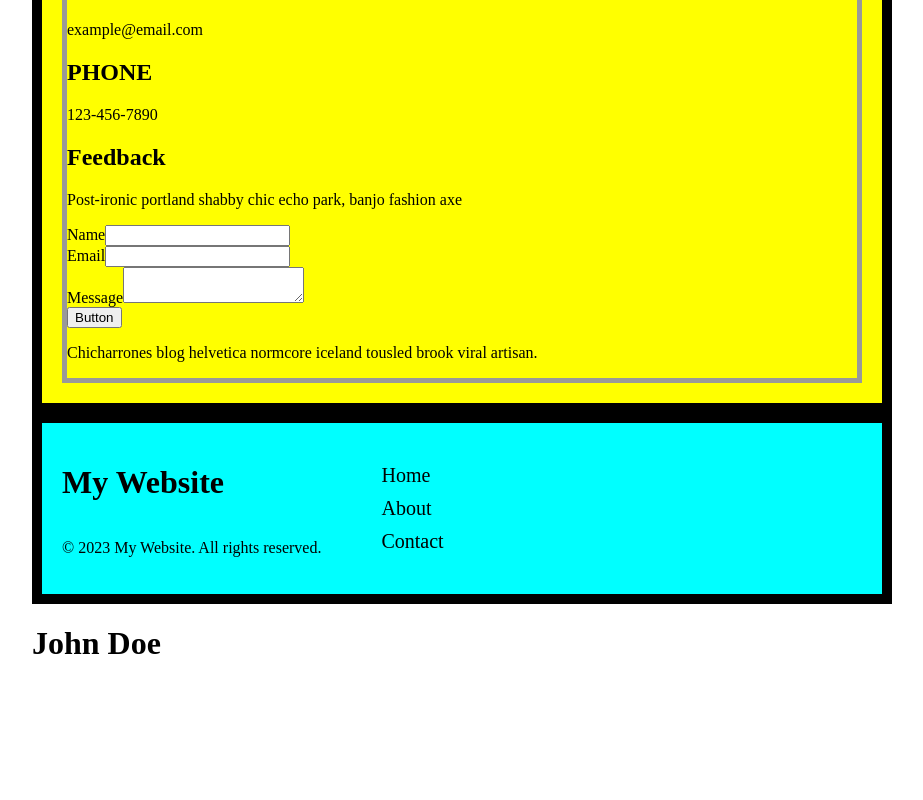
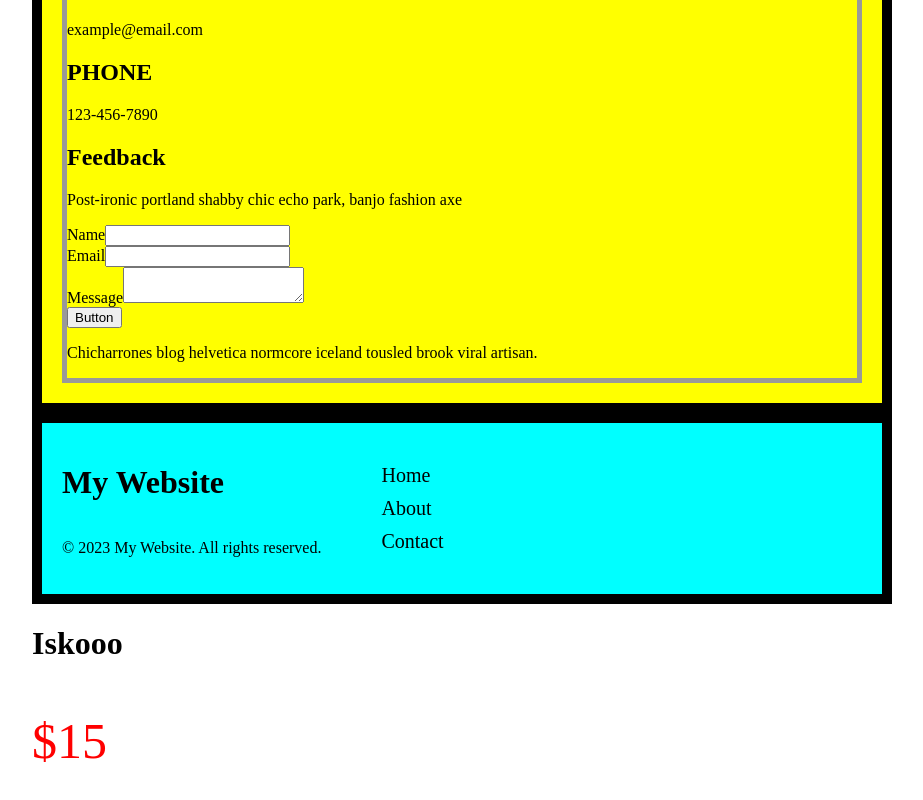
Before and after one commit to shumarbek/react-lesson-v13, a React (Vite) app: page / in a window 1280 px wide. Shown: the part 1319-2119 px from the top of the page, without its empty margins (208-1131 px from the left). Before the commit the page ends 2003 px from the top, so only its background shows below. Built offline with nearby package versions, Linux system fonts and the light colour scheme.

Commit message:
something happened

```diff
--- a/src/App.tsx
+++ b/src/App.tsx
@@ -1,10 +1,17 @@
-import { StrictMode } from "react";
+import { StrictMode, useState } from "react";
 import Layout from "./components/Layout";
+import { NarxContext, UserContext } from "./context/userContect";
 
 function App() {
+  const [username] = useState("Iskooo");
+  const [narx] = useState("$15");
   return (
     <StrictMode>
-      <Layout />
+      <UserContext.Provider value={username}>
+        <NarxContext.Provider value={narx}>
+          <Layout />
+        </NarxContext.Provider>
+      </UserContext.Provider>
     </StrictMode>
   )
 }
--- a/src/components/Layout.tsx
+++ b/src/components/Layout.tsx
@@ -2,6 +2,7 @@ import Footer from "./Footer";
 import Main from "./Main";
 import Navbar from "./Navbar";
 import Profile from "./Profile";
+import Pricing from "./Pricing";
 
 const Layout = () => {
     return (
@@ -9,7 +10,8 @@ const Layout = () => {
             <Navbar />
             <Main />
             <Footer />
-            <Profile username="John Doe" />
+            <Profile />
+            <Pricing />
         </div>
     )
 }
--- /dev/null
+++ b/src/components/Pricing.tsx
@@ -0,0 +1,13 @@
+import { useContext } from "react";
+import { NarxContext } from "../context/userContect";
+
+const Pricing = () => {
+    const narx = useContext(NarxContext);
+    return (
+        <div>
+            <p style={{color: 'red', fontSize: '50px'}}> {narx} </p>
+        </div>
+    )
+}
+
+export default Pricing;
--- a/src/components/Profile.tsx
+++ b/src/components/Profile.tsx
@@ -1,11 +1,12 @@
-interface IProps {
-    username: string;
-}
+import { useContext } from "react";
+import { UserContext } from "../context/userContect";
 
-const Profile = (props: IProps) => {
-    return(
+const Profile = () => {
+    const username = useContext(UserContext);
+
+    return (
         <div>
-            <h1>{props.username}</h1>
+            <h1>{username}</h1>
         </div>
     )
 }
--- /dev/null
+++ b/src/context/userContect.tsx
@@ -0,0 +1,4 @@
+import { createContext } from "react";
+
+export const UserContext = createContext('');
+export const NarxContext = createContext('');
```
